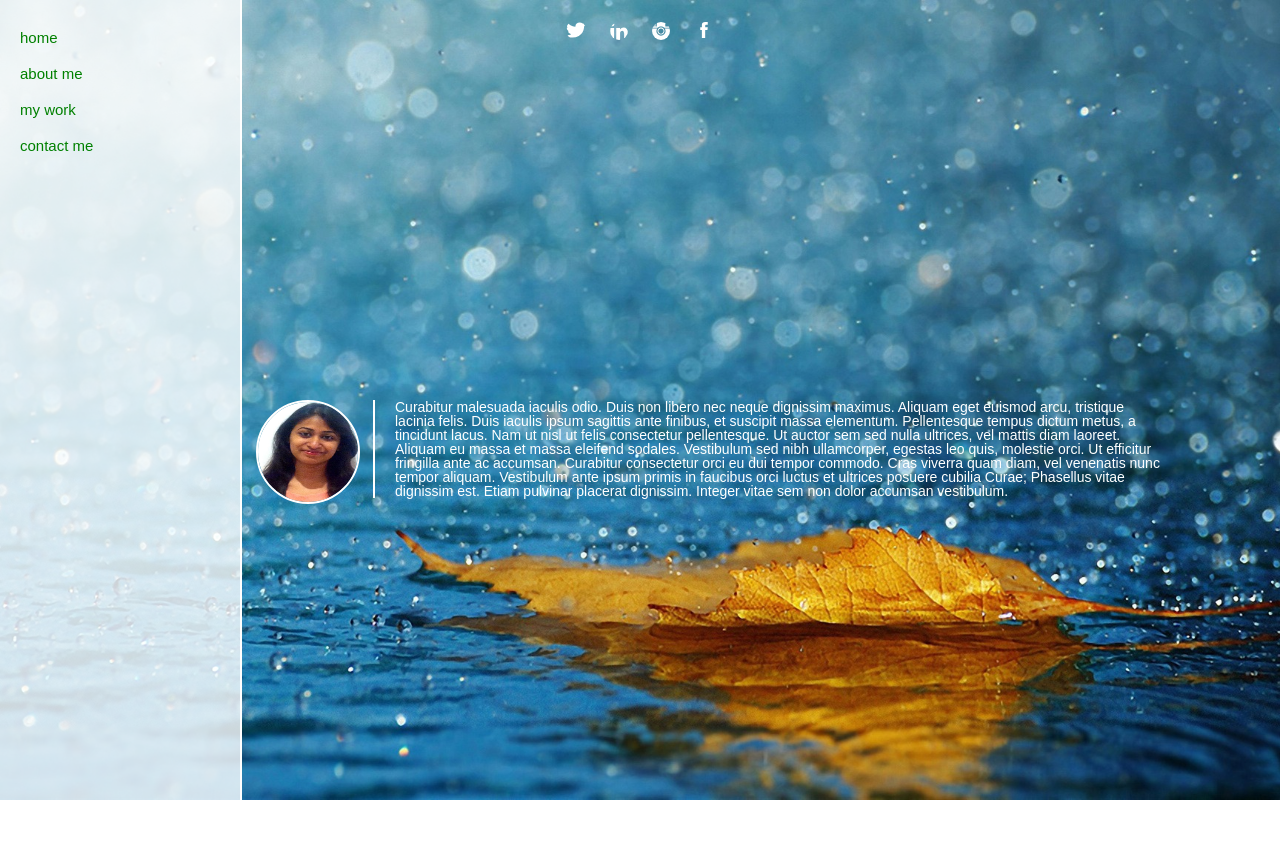
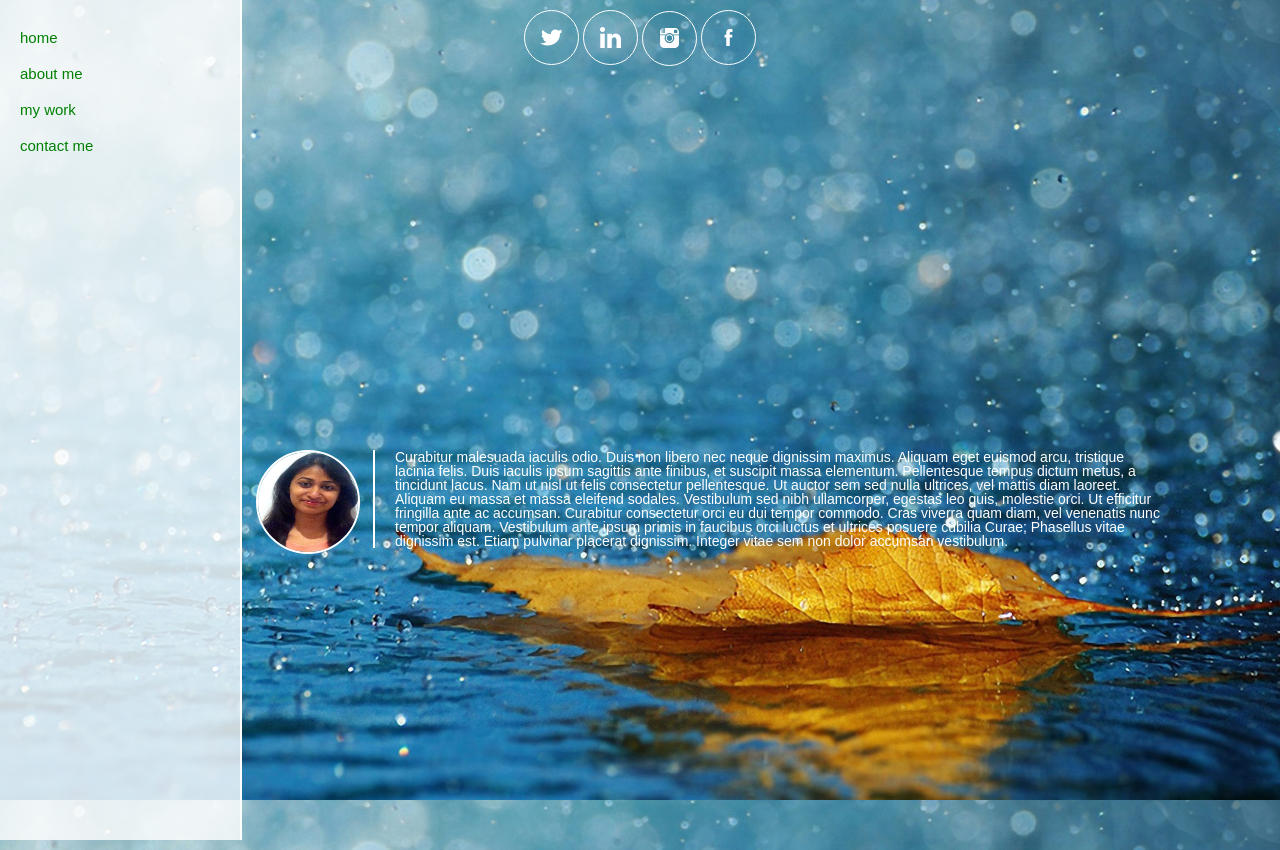
Before and after one commit to Harini08/my_website, a plain HTML site: page index.html in a window 1280 px wide. Before the commit the page ends 800 px from the top, so only its background shows below. Drawn offline with Linux system fonts and the light colour scheme.

Commit message:
social media icons linked to a href and styled

```diff
--- a/css/style.css
+++ b/css/style.css
@@ -77,13 +77,10 @@ body {
 .social-wrapper {
   height: 40px;
   width: 80%;
-  text-align: center;
-  position: absolute;
   margin-left: auto;
   margin-right: auto;
-  left: 0;
-  right: 0;
-  top: 10px;
+  text-align: center;
+  margin-top: 10px;
 }
 
 .social-link {
@@ -94,40 +91,15 @@ body {
 }
 
 .social-list-item {
-  padding: 10px 0;
-  display: inline;
-
+  display: inline-block;
+  border-radius: 80%;
+  border: 1.5px solid #ffffff;
+  line-height: 1.5em;
+  padding: 1em;
 }
 
-
-.twitter-icon {
-  height: 20px;
-  width: 20px;
-  border-radius: 50%;
-  border: #ffffff;
-  padding: 10px;
+.icon,
+.social-list-item {
+  height: 1.3em;
+  width: 1.3em;
 }
-
-.linkedin-icon {
-  height: 18px;
-  width: 18px;
-  border-radius: 100%;
-  border: #ffffff;
-  padding: 10px;
-}
-
-.instagram-icon {
-  height: 18px;
-  width: 18px;
-  border-radius: 50%;
-  border: #ffffff;
-  padding: 10px;
-}
-
-.facebook-icon {
-  height: 20px;
-  width: 20px;
-  border-radius: 50%;
-  border: #ffffff;
-  padding: 10px;
-}
--- a/index.html
+++ b/index.html
@@ -30,24 +30,24 @@
       <ul class="social-networks">
         <li class="social-list-item">
             <a href="https://twitter.com/harini_08" class="social-link"></a>
-            <img src="images/social-icons/twitter.svg" class="twitter-icon">
+            <img src="images/social-icons/twitter.svg" class="icon">
 
 
         </li>
         <li class="social-list-item">
             <a href="https://linkedin.com/harinimanivannan" class="social-link"></a>
-            <img src="images/social-icons/linkedin.svg" class="linkedin-icon">
+            <img src="images/social-icons/linkedin.svg" class="icon">
 
 
         </li>
         <li class="social-list-item">
-             <a href="https://instagram.com/harini08" class="social-link"></a>
-            <img src="images/social-icons/instagram.svg" class="instagram-icon">
+             <a href="https://instagram.com/harini08" class="social-link">
+            <img src="images/social-icons/instagram.svg" class="icon"></a>
         </li>
 
         <li class="social-list-item">
             <a href="https://facebook.com/harini.manivannan" class="social-link"></a>
-            <img src="images/social-icons/facebook.svg" class="facebook-icon">
+            <img src="images/social-icons/facebook.svg" class="icon">
         </li>
       </ul>
     </div>
```
